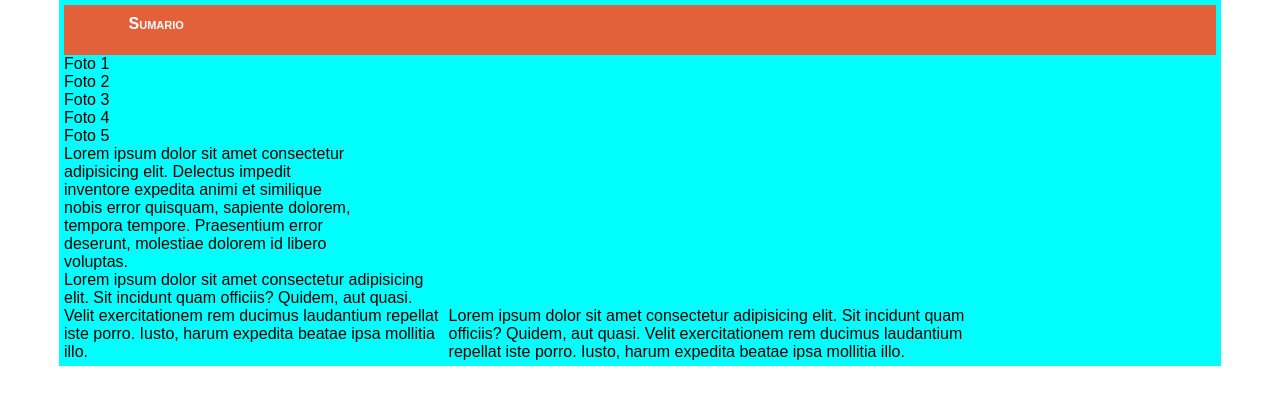
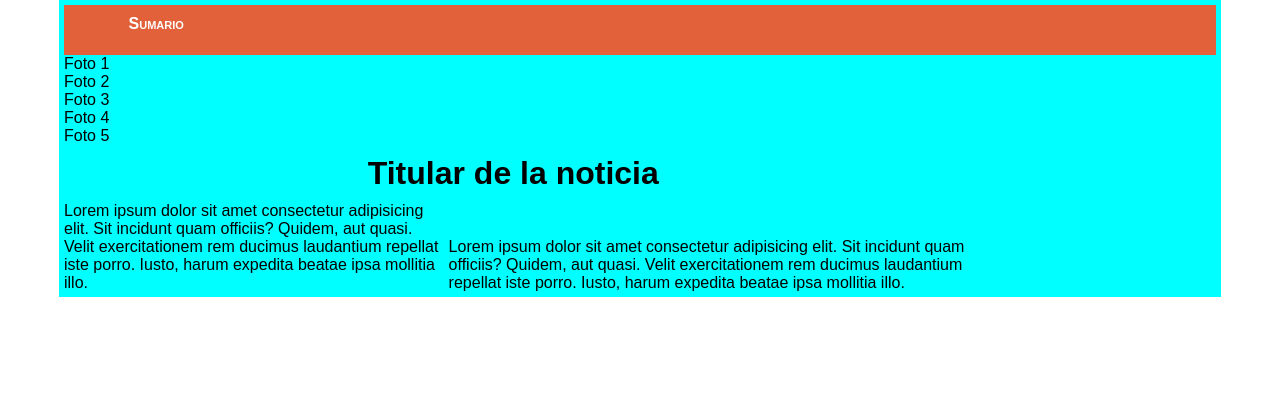
Before and after one commit to jccastillop/PRACTICA-DWA-U20230466, a plain HTML site: page Practica 2 U20230466/index.html in a window 1280 px wide. Drawn offline with Linux system fonts and the light colour scheme.

Commit message:
Proceso de codigo

```diff
--- a/Practica 2 U20230466/css/style.css
+++ b/Practica 2 U20230466/css/style.css
@@ -20,7 +20,7 @@
 
 .fila {
     width: 100%;
-    display: block;
+    display: inline-block;
 }
 
 .columna-1 {
@@ -42,7 +42,6 @@
     width: 33%;
     display: inline-block;
 }
-
 
 .columna-5 {
     width: 48%;
@@ -67,6 +66,12 @@
     font-variant: small-caps;
 }
 
+.titular-noticia {
+    text-align: center;
+    margin-top: 10px;
+    margin-bottom: 10px;
+}
+
 .fila {
     width: 100%;
     display: block;
--- a/Practica 2 U20230466/index.html
+++ b/Practica 2 U20230466/index.html
@@ -25,16 +25,13 @@
                 <div class="columna-6">Foto 5</div>
 
             </div>
-            <div class="columna-6">
+        </div>
 
-                <div class="fila">
-                    <div class="columna-4">
-                        Lorem ipsum dolor sit amet consectetur adipisicing elit. Delectus impedit inventore expedita
-                        animi et similique nobis error quisquam, sapiente dolorem, tempora tempore. Praesentium error
-                        deserunt, molestiae dolorem id libero voluptas.
-                    </div>
-                </div>
-                <!-- <h4 class="titulo-encabezado">Sumario</h4> -->
+        <div class="columna-6">
+
+            <div class="fila">
+
+                <h1 class="titular-noticia">Titular de la noticia</h1>
             </div>
         </div>
 
```
